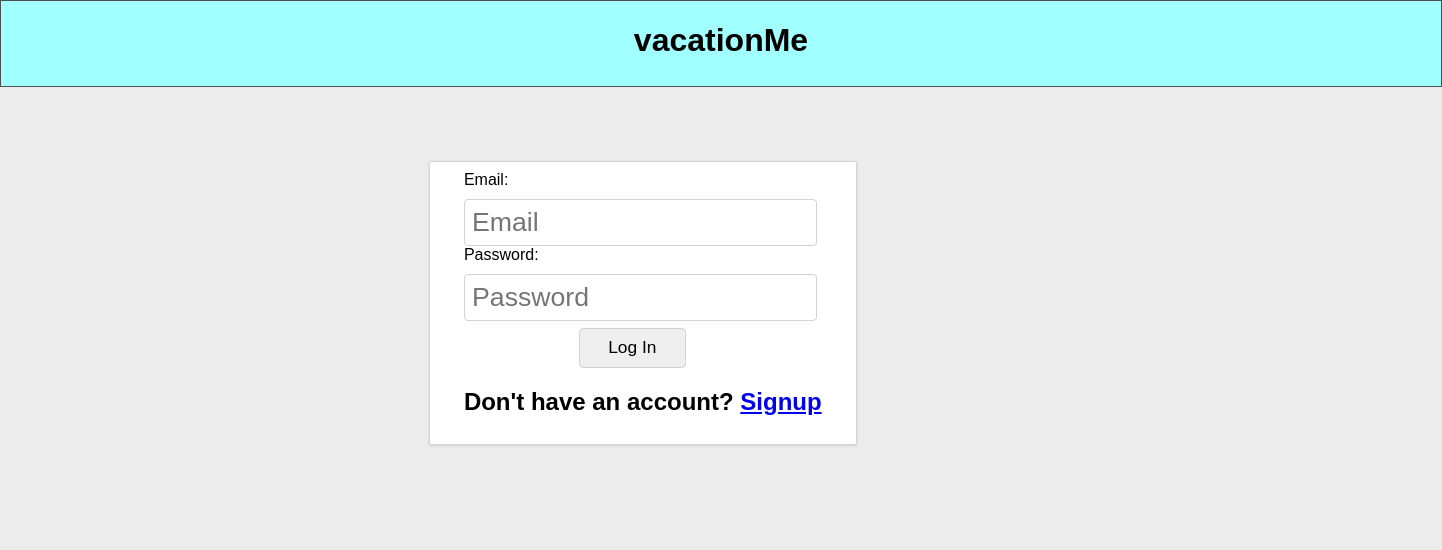
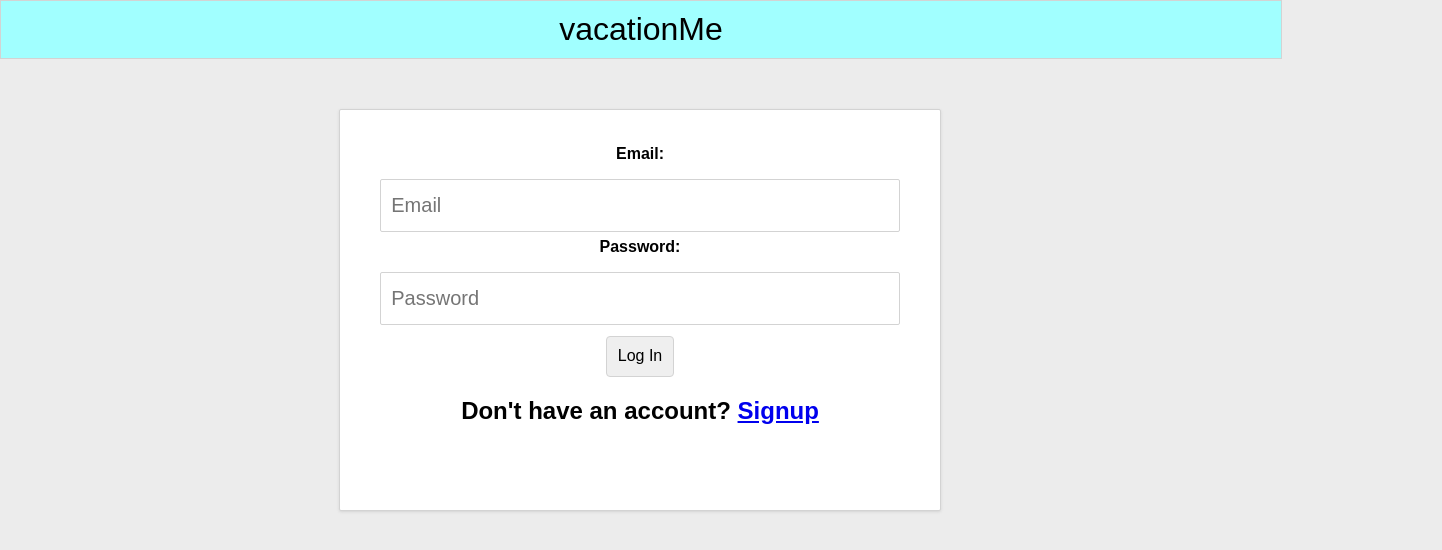
Before and after one commit to GoodGuyGuf/vacationMe-frontend, a React (Create React App) app: page /login in a window 1280 px wide. Shown: the top 550 px of the page, 1442 px wide, since content can reach past the window. Built offline with nearby package versions, Linux system fonts and the light colour scheme; no server answers; a web font is replaced by a local one.

Commit message:
redesigned css on home page, added form for image uploads

```diff
--- a/src/Containers/Home.js
+++ b/src/Containers/Home.js
@@ -16,7 +16,7 @@ class Home extends React.Component{
             <>
                 <NavBar logoutUser={this.props.logoutUser}/>
 
-                <main>
+                <main id="home">
                     <PostForm
                         createPost={this.props.createPost}
                         currentUser={this.props.currentUser}
--- a/src/components/NavBar/NavBar.js
+++ b/src/components/NavBar/NavBar.js
@@ -5,13 +5,15 @@ export default class NavBar extends React.Component {
 
     render(){
         return (
-            <header>
-                <nav id="NavBar" role="navigation" aria-label="site feature links">
-                    <h1 id="homeLink"><Link to="/" >Home</Link></h1>
-                    <h1 id="logo">vacationMe</h1>
-                    <h1 id="destinationFilter"><Link to="/destinations">Destinations</Link></h1>
-                    <h1 id="profile"><Link to="/profile">Profile</Link></h1>
-                    <h1 id="logout"><Link to="/login" onClick={this.props.logoutUser}>Logout</Link></h1>
+            <header id="logoContainer">
+                <h1 id="logo">vacationMe</h1>
+                <nav id="NavBarContainer">
+                    <ul id="NavBar">
+                        <li class="navLinks"><Link to="/" >Home</Link></li>
+                        <li class="navLinks"><Link to="/profile">Profile</Link></li>
+                        <li class="navLinks"><Link to="/destinations">Destinations</Link></li>
+                        <li id="logout"><Link to="/login" onClick={this.props.logoutUser}>Logout</Link></li>
+                    </ul>
                 </nav>
             </header>
         )
--- a/src/components/Posts/PostForm.js
+++ b/src/components/Posts/PostForm.js
@@ -52,6 +52,23 @@ export default class PostForm extends React.Component{
     render(){
         return (
             <section id="PostForm">
+                <div id="imageUploadContainer">
+
+                    <div id="imagesContainer">
+                        <p>Images go here</p>
+                    </div>
+
+                    <div id="uploadformContainer">
+                        <form id="uploadForm">
+                            <label for="images">Select Images</label>
+                            <input id="images" type="file" name="user[images]" accept="image/*"/>
+                            <input type="submit" value="Upload"/>
+                        </form>
+                    </div>
+
+                </div>
+
+                <div id="postContainer">
                     <form onSubmit={this.handleOnSubmit}>
                         <h3>Write a new post: </h3>
                         <input onChange={this.handleOnChange} type="text" name="title" value={this.state.title} placeholder="Title" /><br/>
@@ -59,6 +76,7 @@ export default class PostForm extends React.Component{
                         <textarea onChange={this.handleOnChange} type="text" name="caption" value={this.state.caption} placeholder="Caption"/><br/>
                         <input type="submit" value="Post"/>
                     </form>
+                </div>
             </section>
         )
     }
--- a/src/components/login/Login.js
+++ b/src/components/login/Login.js
@@ -74,9 +74,9 @@ class Login extends Component{
 
     render(){
         return(
-            <main id="loginform">
-                <form onSubmit={this.handleOnSubmit}>
-                    <div>
+            <main id="loginformContainer">
+                <form id="loginForm" onSubmit={this.handleOnSubmit}>
+                    <div class="login">
                         <label for="loginInput">Email:</label>
                         <input
                             class="loginInput"
@@ -88,7 +88,7 @@ class Login extends Component{
                         />
                     </div>
 
-                    <div>
+                    <div class="login">
                         <label for="loginInput">Password:</label>
                         <input
                             class="loginInput"
@@ -100,11 +100,13 @@ class Login extends Component{
                         />
                      </div>
 
-                     <div>
+                     <div class="login">
                         <input id="loginSubmit" type="submit" value="Log In"/>
                     </div>
 
-                    <h2>Don't have an account? <Link to="/signup">Signup</Link></h2>
+                    <div class="login">
+                        <h2>Don't have an account? <Link to="/signup">Signup</Link></h2>
+                    </div>
                 </form>
             </main>
         )
--- a/src/css/App.css
+++ b/src/css/App.css
@@ -2,31 +2,43 @@ html{
     background-color: rgb(236, 236, 236);
 }
 
-#loginform{
-    margin: 5% auto;
-    display: table;
-    padding: 1%;
+button, input[type="submit"]{
+    cursor: pointer;
 }
 
-#loginform form{
-    margin: 20% auto;
-    margin-bottom: 1%;
-    width: 85%;
-    padding: 2% 8% 2% 8%;
+label{
+    font-weight: bold;
+}
+
+#loginformContainer{
+    margin: 50px auto;
+    width: 600px;
+    height: 400px;
+    text-align: center;
     border-radius: 2px;
     border: solid lightgrey 1px;
     background-color: white;
     box-shadow: 0 1px 3px lightgrey;
 }
 
+#loginForm{
+    width: 90%;
+    height: 100%;
+    padding: 5%;
+}
+
+.login{
+    margin: 1%;
+}
+
 .loginInput{
     border: solid lightgrey 1px;
-    border-radius: 4px;
+    border-radius: 2px;
     margin-top: 3%;
     padding: 2%;
     height: 30px;
     width: 94%;
-    font-size: 20pt;
+    font-size: 20px;
 }
 
 .loginInput:focus{
@@ -38,18 +50,14 @@ html{
     transition-duration: 0.5s;
 }
 
-.loginInput:-webkit-autofill::first-line {font-size: 24px}
+.loginInput:-webkit-autofill::first-line {font-size: 20px}
 
 #loginSubmit{
     border: solid lightgrey 1px;
     border-radius: 4px;
-    margin: 2% 0 0 32%;
+    margin-top: 1%;
     padding: 2%;
-    height: 40px;
-    width: 30%;
-    font-size: 13pt;
-    cursor: pointer;
-    outline: none;
+    font-size: 16px;
 }
 
 #loginSubmit:hover{
@@ -93,66 +101,146 @@ html{
 
 /* This marks the end of the signup page */
 
+#logoContainer{
+    text-align: center;
+}
+
+#logo{
+    padding: 5px 0;
+    margin-block-start: 0;
+    margin-block-end: 0;
+    font-weight: normal;
+    background-color: white;
+    overflow: hidden;
+}
+
+#NavBarContainer{
+    background-color: rgb(161, 255, 255);
+    border: solid lightgrey 1px;
+    margin-bottom: 1%;
+
+    width: 100%;
+    overflow: hidden;
+}
+
 #NavBar{
-    background-color: rgb(161, 255, 255);
-    border: solid 1.5px;
-    border-color: rgb(80, 80, 80);
-    margin-bottom: 1%;
+    margin: 1%;
+    display: flex;
+}
+
+#NavBar li{
+    list-style-type: none;
+    flex: 1 1 25%;
+    font-size: 18px;
+    font-weight: bold;
 }
 
 #pre-logo{
-    text-align: center;
     background-color: rgb(161, 255, 255);
+    margin-block-start: 10px;
+    margin-block-end: 10px;
+    font-weight: normal;
 }
 
 #container{
-    position: absolute;
-    top: 0;
+    text-align: center;
     background-color: rgb(161, 255, 255);
-    border: solid 1.5px;
-    border-color: rgb(80, 80, 80);
-    width: 1440px;
-    height: 85px;
+    border: solid lightgrey 1px;
+    width: 100%;
 }
 
-#logo{
-    display: inline-block;
-    position: absolute;
-    left: 44.3%;
+#home{
+    display: flex;
 }
 
-#destinationFilter{
-    display: inline-block;
-    position: absolute;
-    left: 18.5%;
+#PostForm{
+    margin: 0 1%;
+    width: 40%;
+    height: 550px;
+    padding: 1% 3%;
+
+    border: solid lightgray 1px;
+    border-radius: 2px;
+    box-shadow: 0 0 3px lightgrey;
+    background-color: white;
+
+    display: flex;
+    flex-direction: column;
 }
 
-#profile{
-    display: inline-block;
-    position: static;
+#imageUploadContainer, #postContainer{
+    width: 100%;
+    flex: 1 1 50%;
 }
 
-#logout{
-    display: inline-block;
-    position: absolute;
-    right: 5%;
+#imageUploadContainer{
+    display: flex;
+    flex-direction: column;
 }
 
-#homeLink{
-    display: inline-block;
-    margin: 1.5% 2%;
+#uploadForm{
+    display: flex;
+    flex-direction: column;
+}
+
+#imagesContainer{
+    overflow-x: scroll;
+}
+
+#imagesContainer, #uploadformContainer{
+    flex: 1 1 50%;
+}
+
+#PostForm input[type="text"]{
+    border: solid lightgrey 1px;
+    background-color: whitesmoke;
+    border-radius: 4px;
+    margin-top: 3%;
+    padding: 2%;
+    height: 10%;
+    width: 95%;
+    font-size: 18px;
+}
+
+#PostForm textarea{
+    border: solid lightgrey 1px;
+    background-color: whitesmoke;
+    border-radius: 4px;
+    margin-top: 3%;
+    padding: 2%;
+    height: 100px;
+    width: 95%;
+    font-size: 16px;
+    resize: none;
+}
+
+#PostForm input[type="submit"]{
+    border: solid 1px;
+    border-color: rgb(80, 80, 80);
+    border-radius: 5px;
+    margin: 2% 40%;
+    padding: 2%;
+    height: 10%;
+    width: 25%;
+    font-size: 13pt;
+}
+
+#posts{
+    overflow: scroll;
+    height: 600px;
+    width: 100%;
+    margin: 0 1%;
 }
 
 article[id^="post_"]{
-    margin: 1% auto;
-    box-sizing: content-box;
-    width: 50%;
-    border: solid 2px;
-    border-color: black;
+    width: 95%;
+    padding: 2%;
+    font-weight: bold;
+    margin-bottom: 1%;
+
+    border: solid lightgrey 1px;
     background-color: rgb(245, 245, 245);
-    padding: 2%;
-    border-radius: 5px;
-    font-weight: bold;
+    border-radius: 2px;
 }
 
 article[id^="comment_"]{
@@ -164,52 +252,6 @@ article[id^="comment_"]{
     background-color: white;
     border-radius: 5px;
     padding: 2%;
-}
-
-#PostForm{
-    margin: 0 auto;
-    margin-bottom: 1%;
-    box-sizing: content-box;
-    width: 44%;
-    padding: 1% 5% 1% 5%;
-    border: solid 2px;
-    border-color: black;
-    background-color: rgb(245, 245, 245);
-    border-radius: 5px;
-}
-#PostForm input[type="text"]{
-    border: solid 1px;
-    border-color: rgb(80, 80, 80);
-    background-color: rgb(255, 255, 255);
-    border-radius: 3px;
-    margin-top: 3%;
-    padding: 2%;
-    height: 10%;
-    width: 98%;
-    font-size: 20pt;
-}
-
-#PostForm textarea{
-    border: solid 1px;
-    border-color: rgb(80, 80, 80);
-    border-radius: 3px;
-    margin-top: 3%;
-    padding: 2%;
-    height: 100px;
-    width: 98%;
-    font-size: 15pt;
-    resize: none;
-}
-
-#PostForm input[type="submit"]{
-    border: solid 1px;
-    border-color: rgb(80, 80, 80);
-    border-radius: 5px;
-    margin: 2% 40%;
-    padding: 2%;
-    height: 10%;
-    width: 18%;
-    font-size: 13pt;
 }
 
 #commentform{
```
Lines whose indentation alone changed are shown as unchanged.
